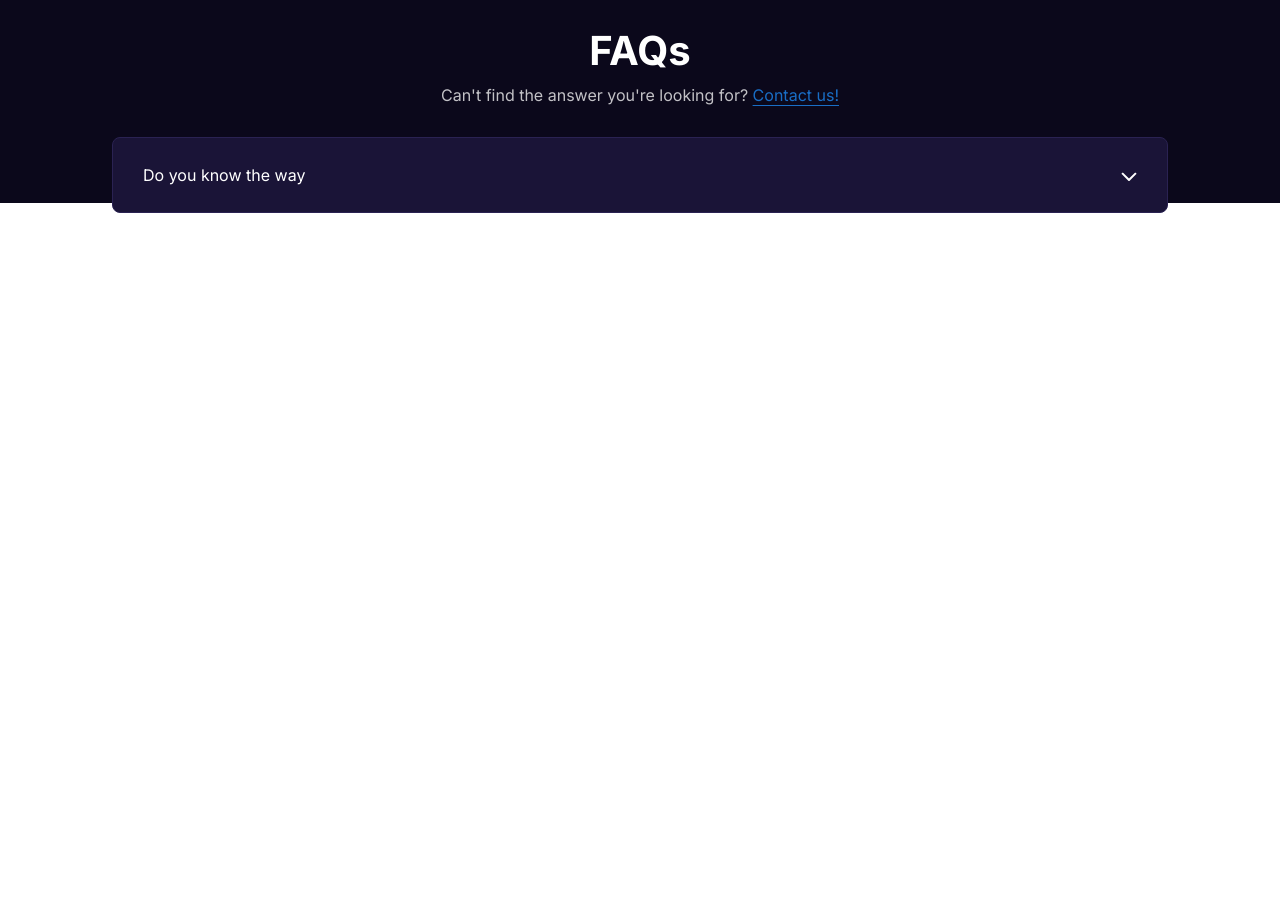
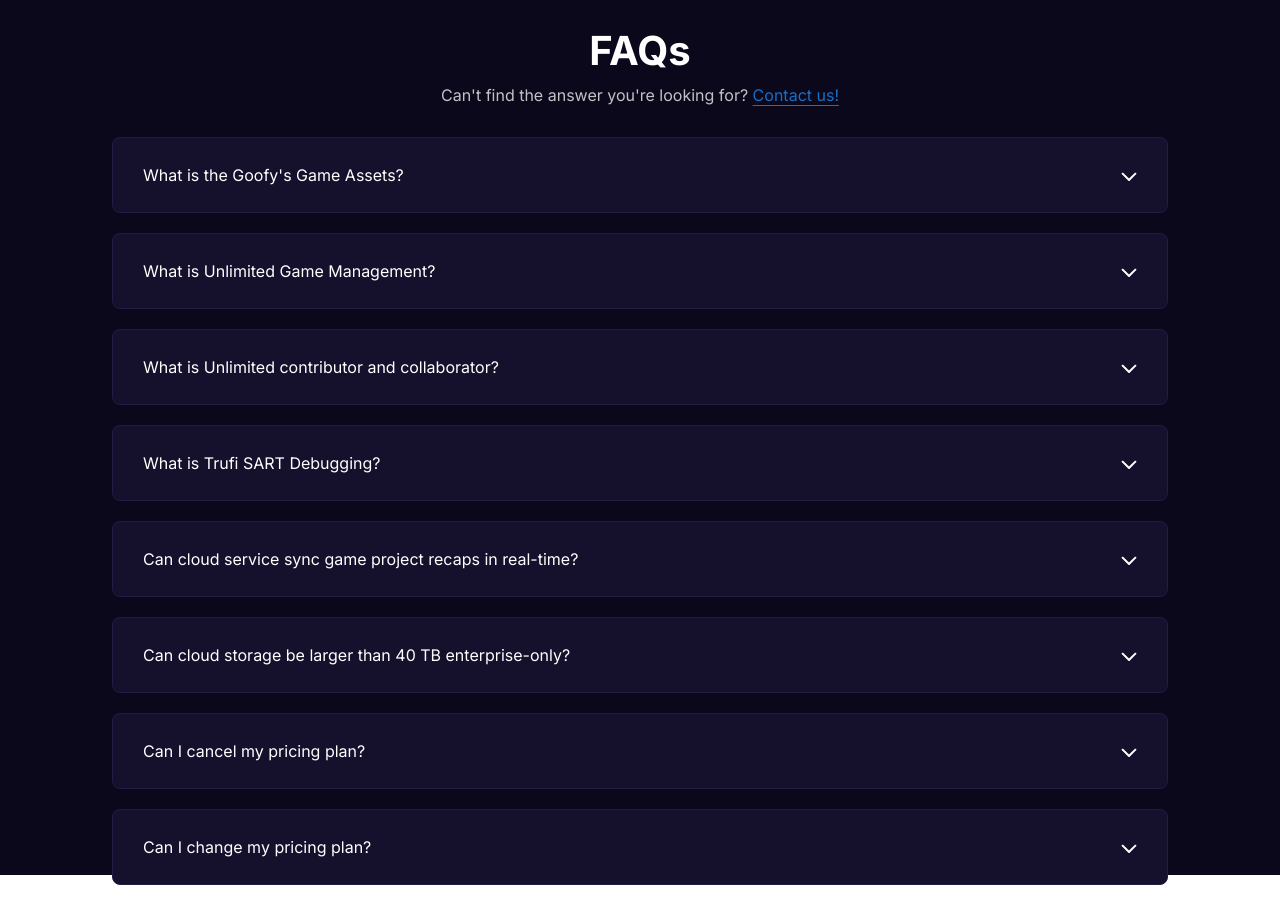
Before and after one commit to norman-andrians/goofys, a React (Create React App) app: page / in a window 1280 px wide. Shown: the part 1340-2245 px from the top of the page. Before the commit the page ends 1573 px from the top, so only its background shows below. Built offline with nearby package versions, Linux system fonts and the light colour scheme.

Commit message:
complete the faq dropdown

```diff
--- a/src/assets/sass/components.scss
+++ b/src/assets/sass/components.scss
@@ -118,8 +118,8 @@
 .dropdown-faq > .question {
     color: white;
     width: 100%;
-    background-color: $color-001;
-    border: 1px solid $color-002;
+    background-color: #15102C;
+    border: 1px solid #231C45;
     border-radius: 8px;
     padding: 25px 30px;
     display: flex;
@@ -131,12 +131,13 @@
     background-color: $color-003;
     border-radius: 0 0 8px 8px;
     margin-top: -10px;
-    font-size: small;
     overflow-y: hidden;
 }
 .dropdown-faq > .answer > div {
     padding: 30px;
     padding-top: 40px;
+    line-height: 1.4rem;
+    font-size: small;
 }
 
 .dropdown-faq > .question > .icon > img,
--- a/src/components/dropdown/faqs-dropdown.jsx
+++ b/src/components/dropdown/faqs-dropdown.jsx
@@ -19,7 +19,6 @@ function FAQDropdown(props) {
         </button>
         <article className="answer" style={{ height: drop ? "200px" : "0px" }}>
             <div style={{
-                fontSize: drop ? "1rem" : ".6rem",
                 opacity: drop ? 1 : 0
             }}>
                 {answer}
--- a/src/components/pages/pricing.jsx
+++ b/src/components/pages/pricing.jsx
@@ -9,6 +9,7 @@ import FAQDropdown from "../dropdown/faqs-dropdown";
 // Data(s)
 import Benefits from "../../data/pricing-benefits.json";
 import Comparations from "../../data/comparation.json";
+import FAQs from "../../data/faqs.json";
 
 // Images
 import LogoUnity from "../../assets/images/Unity-logo 1.png";
@@ -124,7 +125,14 @@ function Pricing() {
                 <p className="ff-inter opacity-75">Can't find the answer you're looking for? <a href="#" className="link link-offset-2">Contact us!</a></p>
             </header>
             <div className="">
-                <FAQDropdown question="Do you know the way" answer="No idk." />
+                {
+                    FAQs.map((val) =>
+                        <FAQDropdown
+                            question={val.question}
+                            answer={val.answer}
+                        />
+                    )
+                }
             </div>
         </section>
     </main>
--- /dev/null
+++ b/src/data/faqs.json
@@ -0,0 +1,34 @@
+[
+    {
+        "question" : "What is the Goofy's Game Assets?",
+        "answer" : "Lorem ipsum dolor sit amet, consectetur adipiscing elit. Nunc nunc purus, rutrum vitae pretium id, luctus eu quam. Ut malesuada arcu sed odio ornare mollis eget at turpis. Integer a tincidunt ligula. Phasellus malesuada viverra neque sed scelerisque. Proin in eros commodo, imperdiet leo eget, posuere enim. Sed nisl est, laoreet quis vulputate in, varius ut neque. Nulla erat urna, egestas a quam sit amet, elementum laoreet nunc. Pellentesque et est neque. Fusce ullamcorper ante in pellentesque accumsan. In vel erat turpis. Etiam varius nec velit id finibus. Sed commodo venenatis libero, ut vulputate est vulputate quis."
+    },
+    {
+        "question" : "What is Unlimited Game Management?",
+        "answer" : "Lorem ipsum dolor sit amet, consectetur adipiscing elit. Suspendisse eu neque in justo cursus tincidunt ut quis libero. Ut eleifend tincidunt sem at molestie. Integer condimentum congue egestas. Etiam sapien eros, mollis eu egestas et, dignissim in risus. Suspendisse vel aliquet arcu. Nam suscipit orci vitae commodo vestibulum. Suspendisse enim justo, tempus eu pellentesque sed, iaculis eu purus. Sed urna augue, iaculis et orci sit amet, consequat viverra augue. Praesent cursus, elit id sollicitudin malesuada, enim dolor fringilla magna, ac gravida diam ipsum eu eros. Pellentesque non ex euismod, laoreet nulla eget, semper nibh. Donec ut bibendum magna. Mauris non nibh felis. Aenean quis enim id nisl congue volutpat. Mauris cursus condimentum fermentum. Nam eu quam non lorem efficitur efficitur. Nunc sodales, lacus quis ultricies hendrerit, felis neque aliquet neque, vel convallis tellus augue at lacus."
+    },
+    {
+        "question" : "What is Unlimited contributor and collaborator?",
+        "answer" : "Lorem ipsum dolor sit amet, consectetur adipiscing elit. Nunc nunc purus, rutrum vitae pretium id, luctus eu quam. Ut malesuada arcu sed odio ornare mollis eget at turpis. Integer a tincidunt ligula. Phasellus malesuada viverra neque sed scelerisque. Proin in eros commodo, imperdiet leo eget, posuere enim. Sed nisl est, laoreet quis vulputate in, varius ut neque. Nulla erat urna, egestas a quam sit amet, elementum laoreet nunc. Pellentesque et est neque. Fusce ullamcorper ante in pellentesque accumsan. In vel erat turpis. Etiam varius nec velit id finibus. Sed commodo venenatis libero, ut vulputate est vulputate quis."
+    },
+    {
+        "question" : "What is Trufi SART Debugging?",
+        "answer" : "Lorem ipsum dolor sit amet, consectetur adipiscing elit. Nunc nunc purus, rutrum vitae pretium id, luctus eu quam. Ut malesuada arcu sed odio ornare mollis eget at turpis. Integer a tincidunt ligula. Phasellus malesuada viverra neque sed scelerisque. Proin in eros commodo, imperdiet leo eget, posuere enim. Sed nisl est, laoreet quis vulputate in, varius ut neque. Nulla erat urna, egestas a quam sit amet, elementum laoreet nunc. Pellentesque et est neque. Fusce ullamcorper ante in pellentesque accumsan. In vel erat turpis. Etiam varius nec velit id finibus. Sed commodo venenatis libero, ut vulputate est vulputate quis."
+    },
+    {
+        "question" : "Can cloud service sync game project recaps in real-time?",
+        "answer" : "Lorem ipsum dolor sit amet, consectetur adipiscing elit. Nunc nunc purus, rutrum vitae pretium id, luctus eu quam. Ut malesuada arcu sed odio ornare mollis eget at turpis. Integer a tincidunt ligula. Phasellus malesuada viverra neque sed scelerisque. Proin in eros commodo, imperdiet leo eget, posuere enim. Sed nisl est, laoreet quis vulputate in, varius ut neque. Nulla erat urna, egestas a quam sit amet, elementum laoreet nunc. Pellentesque et est neque. Fusce ullamcorper ante in pellentesque accumsan. In vel erat turpis. Etiam varius nec velit id finibus. Sed commodo venenatis libero, ut vulputate est vulputate quis."
+    },
+    {
+        "question" : "Can cloud storage be larger than 40 TB enterprise-only?",
+        "answer" : "Lorem ipsum dolor sit amet, consectetur adipiscing elit. Nunc nunc purus, rutrum vitae pretium id, luctus eu quam. Ut malesuada arcu sed odio ornare mollis eget at turpis. Integer a tincidunt ligula. Phasellus malesuada viverra neque sed scelerisque. Proin in eros commodo, imperdiet leo eget, posuere enim. Sed nisl est, laoreet quis vulputate in, varius ut neque. Nulla erat urna, egestas a quam sit amet, elementum laoreet nunc. Pellentesque et est neque. Fusce ullamcorper ante in pellentesque accumsan. In vel erat turpis. Etiam varius nec velit id finibus. Sed commodo venenatis libero, ut vulputate est vulputate quis."
+    },
+    {
+        "question" : "Can I cancel my pricing plan?",
+        "answer" : "Lorem ipsum dolor sit amet, consectetur adipiscing elit. Nunc nunc purus, rutrum vitae pretium id, luctus eu quam. Ut malesuada arcu sed odio ornare mollis eget at turpis. Integer a tincidunt ligula. Phasellus malesuada viverra neque sed scelerisque. Proin in eros commodo, imperdiet leo eget, posuere enim. Sed nisl est, laoreet quis vulputate in, varius ut neque. Nulla erat urna, egestas a quam sit amet, elementum laoreet nunc. Pellentesque et est neque. Fusce ullamcorper ante in pellentesque accumsan. In vel erat turpis. Etiam varius nec velit id finibus. Sed commodo venenatis libero, ut vulputate est vulputate quis."
+    },
+    {
+        "question" : "Can I change my pricing plan?",
+        "answer" : "Lorem ipsum dolor sit amet, consectetur adipiscing elit. Nunc nunc purus, rutrum vitae pretium id, luctus eu quam. Ut malesuada arcu sed odio ornare mollis eget at turpis. Integer a tincidunt ligula. Phasellus malesuada viverra neque sed scelerisque. Proin in eros commodo, imperdiet leo eget, posuere enim. Sed nisl est, laoreet quis vulputate in, varius ut neque. Nulla erat urna, egestas a quam sit amet, elementum laoreet nunc. Pellentesque et est neque. Fusce ullamcorper ante in pellentesque accumsan. In vel erat turpis. Etiam varius nec velit id finibus. Sed commodo venenatis libero, ut vulputate est vulputate quis."
+    }
+]
```
Also changed, not shown: src/assets/css/main.min.css, 1 other file (tests, documents, lock files or other folders).
